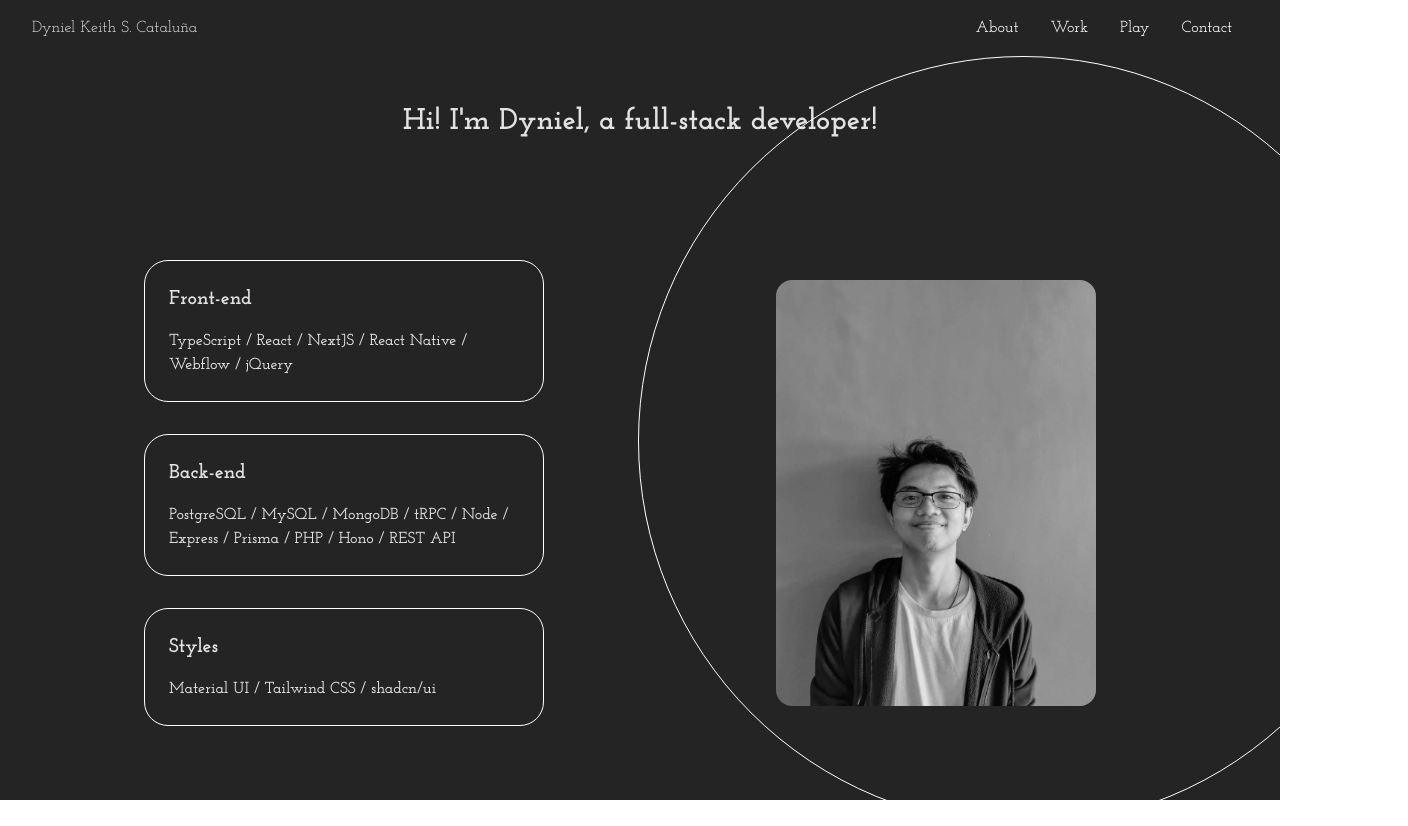
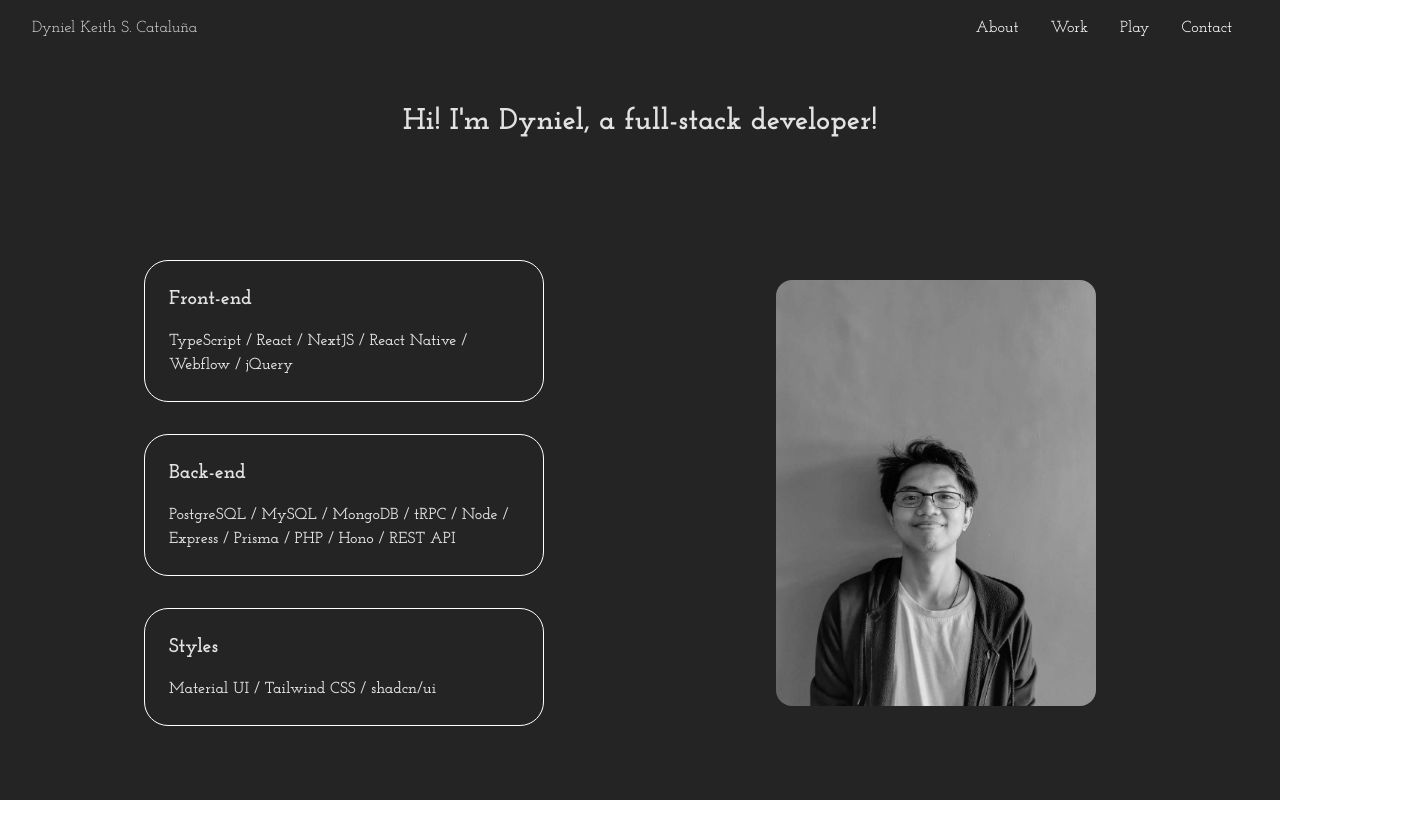
Before and after one commit to iam7kei/iam7kei.github.io, a React (Vite) app: page /about in a window 1280 px wide. Shown: the whole page, 1408 px wide, since content can reach past the window. After the commit the page ends 800 px from the top, so only its background shows below. Built offline with nearby package versions, Linux system fonts and the light colour scheme.

Commit message:
temp comment out circle to remove overflow

```diff
--- a/src/pages/about/index.jsx
+++ b/src/pages/about/index.jsx
@@ -36,12 +36,12 @@ function About() {
           <div className="w-1/2">
             <div className="flex px-24 w-full items-center justify-center">
               <img src="/assets/about.jpg" className="w-80 rounded-2xl z-10" />
-              <div
+        {/*       <div
                 className="absolute top-14 border border-white rounded-full p-96 z-0"
                 style={{
                   right: "-10%"
                 }}
-              ></div>
+              ></div> */}
             </div>
           </div>
         </div>
```
